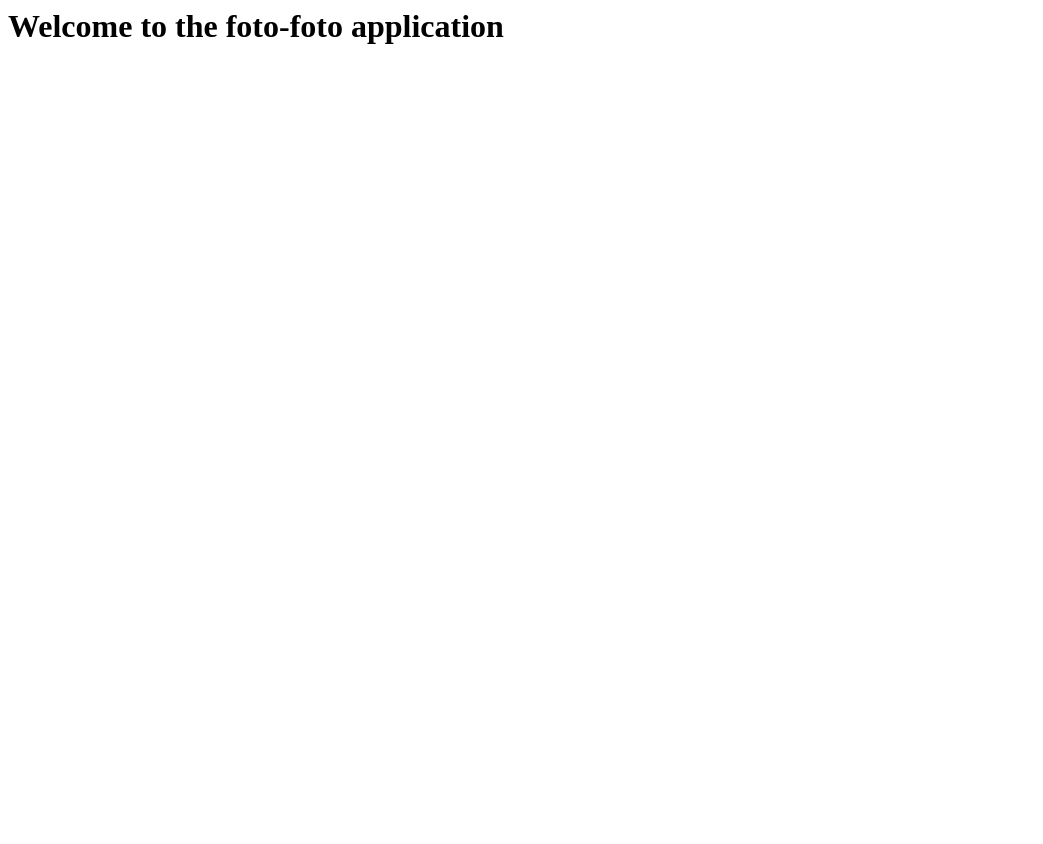
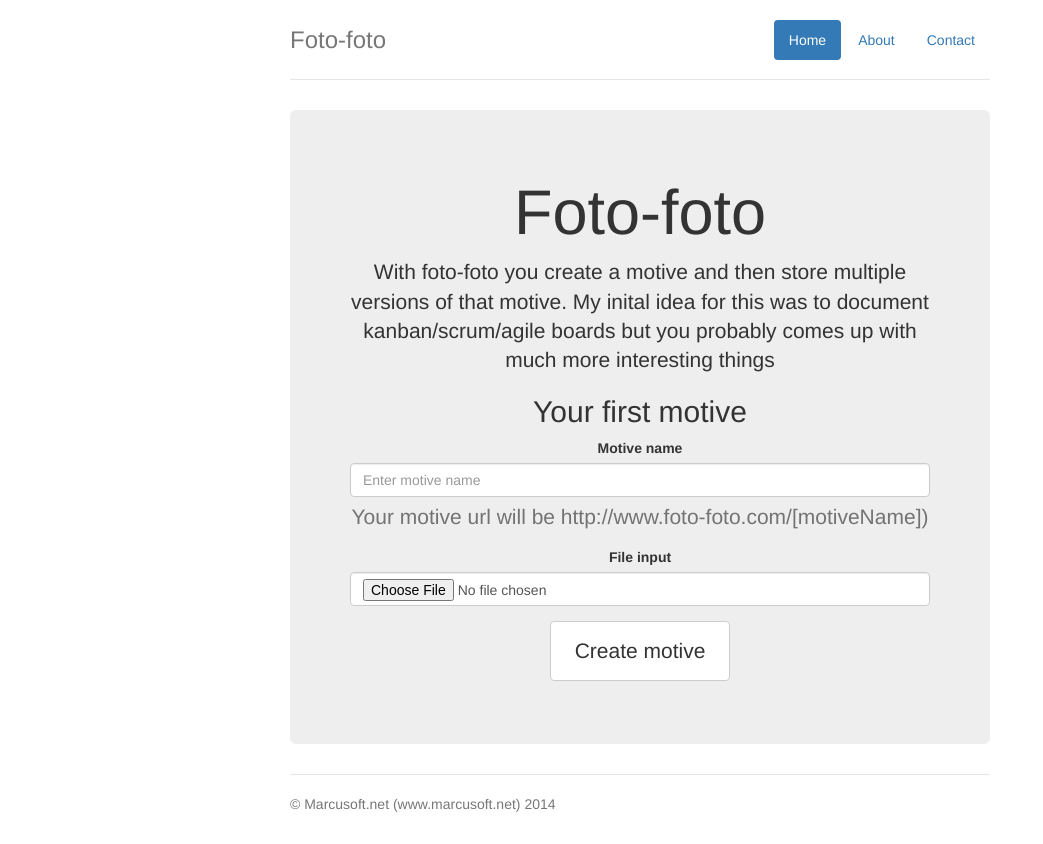
Before and after one commit to marcusoftnet/foto-foto, a website: page public/index.html in a window 1280 px wide. Shown: the whole page, without its empty margins (0-1043 px from the left). Before the commit the page ends 800 px from the top, so only its background shows below. Drawn offline with nearby package versions, Linux system fonts and the light colour scheme.

Commit message:
Initalized with simple bootstrap

```diff
--- a/package.json
+++ b/package.json
@@ -4,7 +4,8 @@
   "description": "A simple photo handling and versioning site in KoaJs",
   "main": "app.js",
   "scripts": {
-    "test": "./node_modules/mocha/bin/mocha --harmony-generators -u bdd -R spec -b"
+    "test": "./node_modules/mocha/bin/mocha --harmony-generators -u bdd -R spec -b",
+    "start": "./node_modules/nodemon/bin/nodemon.js --harmony app.js"
   },
   "repository": {
     "type": "git",
@@ -27,6 +28,7 @@
   "devDependencies": {
     "mocha" : "*",
     "should" : "*",
-    "supertest" : "*"
+    "supertest" : "*",
+    "nodemon" : "*"
   }
 }
--- /dev/null
+++ b/public/css/jumbotron-narrow.css
@@ -0,0 +1,80 @@
+
+/* Space out content a bit */
+body {
+  padding-top: 20px;
+  padding-bottom: 20px;
+}
+
+/* Everything but the jumbotron gets side spacing for mobile first views */
+.header,
+.marketing,
+.footer {
+  padding-right: 15px;
+  padding-left: 15px;
+}
+
+/* Custom page header */
+.header {
+  border-bottom: 1px solid #e5e5e5;
+}
+/* Make the masthead heading the same height as the navigation */
+.header h3 {
+  padding-bottom: 19px;
+  margin-top: 0;
+  margin-bottom: 0;
+  line-height: 40px;
+}
+
+/* Custom page footer */
+.footer {
+  padding-top: 19px;
+  color: #777;
+  border-top: 1px solid #e5e5e5;
+}
+
+/* Customize container */
+@media (min-width: 768px) {
+  .container {
+    max-width: 730px;
+  }
+}
+.container-narrow > hr {
+  margin: 30px 0;
+}
+
+/* Main marketing message and sign up button */
+.jumbotron {
+  text-align: center;
+  border-bottom: 1px solid #e5e5e5;
+}
+.jumbotron .btn {
+  padding: 14px 24px;
+  font-size: 21px;
+}
+
+/* Supporting marketing content */
+.marketing {
+  margin: 40px 0;
+}
+.marketing p + h4 {
+  margin-top: 28px;
+}
+
+/* Responsive: Portrait tablets and up */
+@media screen and (min-width: 768px) {
+  /* Remove the padding we set earlier */
+  .header,
+  .marketing,
+  .footer {
+    padding-right: 0;
+    padding-left: 0;
+  }
+  /* Space out the masthead */
+  .header {
+    margin-bottom: 30px;
+  }
+  /* Remove the bottom border on the jumbotron for visual effect */
+  .jumbotron {
+    border-bottom: 0;
+  }
+}
--- a/public/index.html
+++ b/public/index.html
@@ -1,8 +1,95 @@
-<html>
+
+<!DOCTYPE html>
+<html lang="en">
+  <head>
+    <meta charset="utf-8">
+    <meta http-equiv="X-UA-Compatible" content="IE=edge">
+    <meta name="viewport" content="width=device-width, initial-scale=1">
+    <meta name="description" content="Foto-foto - a photo version handling app">
+    <meta name="author" content="Marcus Hammarberg">
+    <title>Foto-foto - a photo versioning app</title>
+
+    <!-- Bootstrap core CSS -->
+    <link rel="stylesheet" href="//netdna.bootstrapcdn.com/bootstrap/3.1.1/css/bootstrap.min.css">
+
+    <!-- Custom styles for this template -->
+    <link href="css/jumbotron-narrow.css" rel="stylesheet">
+
+    <!-- HTML5 shim and Respond.js IE8 support of HTML5 elements and media queries -->
+    <!--[if lt IE 9]>
+      <script src="https://oss.maxcdn.com/libs/html5shiv/3.7.0/html5shiv.js"></script>
+      <script src="https://oss.maxcdn.com/libs/respond.js/1.4.2/respond.min.js"></script>
+    <![endif]-->
+  </head>
+
+  <body>
+
+    <div class="container">
+      <div class="header">
+        <ul class="nav nav-pills pull-right">
+          <li class="active"><a href="#">Home</a></li>
+          <li><a href="#">About</a></li>
+          <li><a href="#">Contact</a></li>
+        </ul>
+        <h3 class="text-muted">Foto-foto</h3>
+      </div>
+
+      <div class="jumbotron">
+        <h1>Foto-foto</h1>
+        <p class="lead">With foto-foto you create a motive and then store multiple versions of that motive. My inital idea for this was to document kanban/scrum/agile boards but you probably comes up with much more interesting things</p>
+
+      	<h2>Your first motive</h2>
+		<form
+			action="http://localhost:3000/motive/new"
+			method="post"
+			enctype="multipart/form-data">
+
+		<div class="form-group">
+			<label for="motiveName">Motive name</label>
+			<input type="text" class="form-control" id="motiveName" placeholder="Enter motive name">
+			<p class="help-block">Your motive url will be http://www.foto-foto.com/[motiveName])</p>
+		</div>
+		<div class="form-group">
+		    <label for="motiveFile">File input</label>
+		    <input type="file" capture="camera" accept="image/*" id="motiveFile" class="form-control">
+	  	</div>
+		<div class="form-group">
+	        <button type="submit" class="btn btn-default">Create motive</button>
+  		</div>
+  		</form>
+      </div>
+
+      <div class="footer">
+        <p>&copy; Marcusoft.net (www.marcusoft.net) 2014</p>
+      </div>
+
+    </div> <!-- /container -->
+
+    <!-- Bootstrap core JavaScript
+    ================================================== -->
+    <!-- Placed at the end of the document so the pages load faster -->
+    <script src="//netdna.bootstrapcdn.com/bootstrap/3.1.1/js/bootstrap.min.js"></script>
+  </body>
+</html>
+<!-- <html>
 <head>
 	<title>Foto-foto - a photo versioning app</title>
 </head>
 <body>
 	<h1>Welcome to the foto-foto application</h1>
+	<div>With foto-foto you create a motive and then store multiple versions of that motive</div>
+	<div>My inital idea for this was to document kanban/scrum/agile boards but you probably comes up with much more interesting things</div>
+
+	<hr>
+	<h2>Create your first motive</h2>
+		<form
+			action="http://localhost:3000/motive/new"
+			method="post"
+			enctype="multipart/form-data">
+	    	Motive name:<input type="text" name="motiveName" value="" /><br />
+	    	<i>Your motive url will be http://www.foto-foto.com/[motiveName])</i><br />
+	    	Your first photo of the motive:<input type="file" name="file"><br />
+		    <input type="submit" value="Upload">
+  		</form>
 </body>
-</html>
+</html> -->
```
